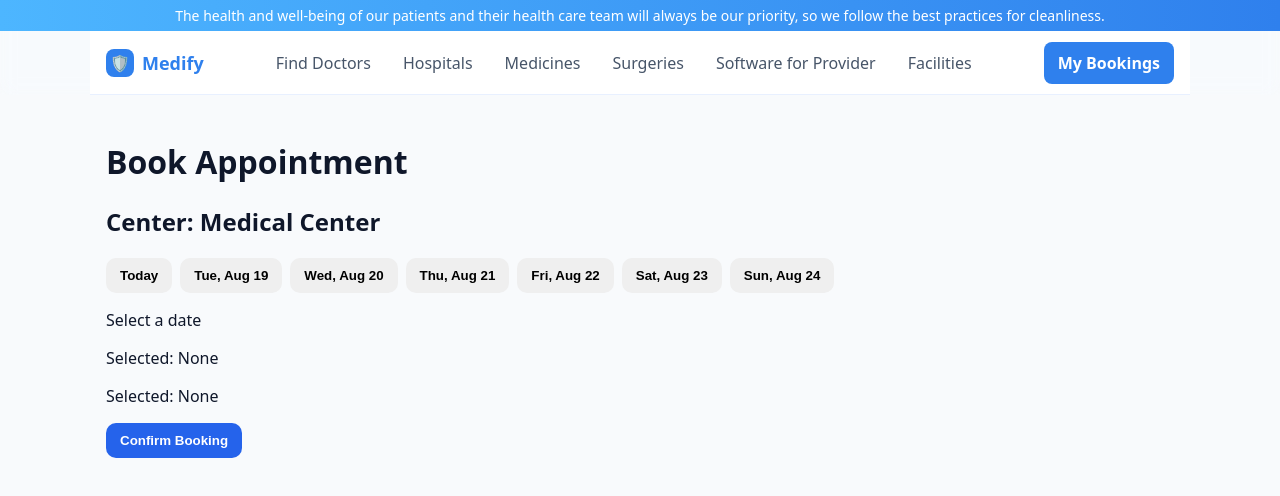
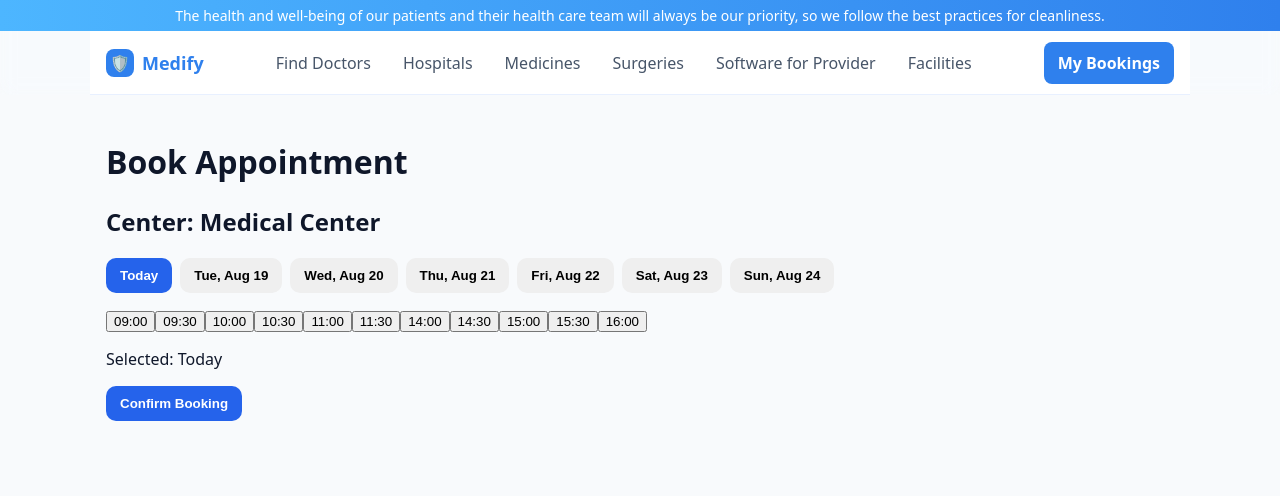
Before and after one commit to RachanaJain03/Medify, a React (Vite) app in the folder my-app/: page /booking/1 in a window 1280 px wide. Shown: the top 496 px of the page. Built offline with nearby package versions, Linux system fonts and the light colour scheme.

Commit message:
tried to work with test

```diff
--- a/my-app/src/pages/Booking.jsx
+++ b/my-app/src/pages/Booking.jsx
@@ -42,7 +42,11 @@ export default function Booking() {
 
   const center = useMemo(() => normalizeCenter(state?.center, centerId), [state, centerId]);
 
-  const [dateObj, setDateObj] = useState(null);
+  const [dateObj, setDateObj] = useState(()=> {
+    const d = new Date();
+    d.setHours(0, 0, 0, 0);
+    return d;
+  });
   const [time, setTime] = useState("");
 
   const days = useMemo(() => getNextDays(7), []);
@@ -98,11 +102,6 @@ export default function Booking() {
         dateObj={dateObj}
         onPick={setTime}
       />
-
-      <p>
-        Selected:&nbsp;
-        {dateObj && time ? `${dateObj.toDateString()} at ${time}` : "None"}
-      </p>
       <p>
         Selected:&nbsp;
         {selectedLabel ? `${selectedLabel}${time ? `at ${time}` : ""}`
--- a/my-app/src/pages/Results.jsx
+++ b/my-app/src/pages/Results.jsx
@@ -38,7 +38,7 @@ export default function Results() {
   return (
     <div className="container results" data-cy="results-page" style={{ paddingTop: 24 }}>
       {/* ✅ EXACT format Cypress expects */}
-      <h1 data-cy="results-title">Hospitals in {city.toUpperCase()}, {state}</h1>
+      <h1>{items.length} medical centers available in {city.toLowerCase()}</h1>
       {items.length > 0 && (
       <p className="results__count" style={{ margin: "6px 0 12px" }}>
         {items.length} medical centers available in {city.toLowerCase()}
```
